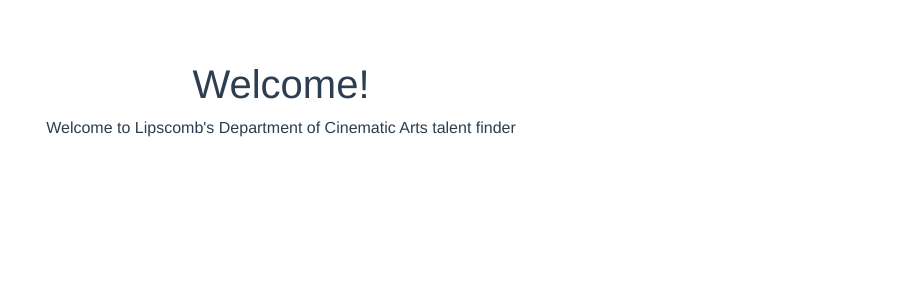
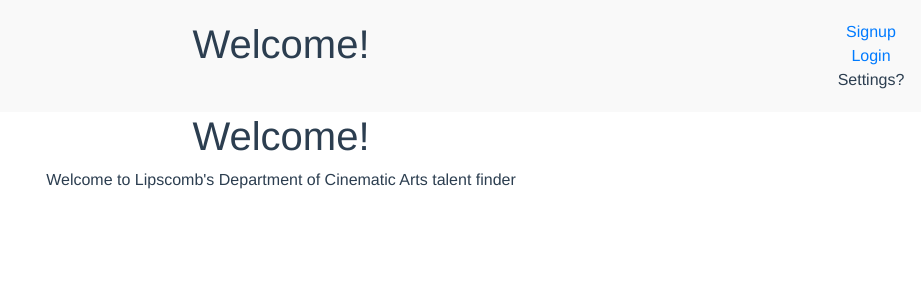
Before and after one commit to Lipscomb-CEA-App/Ceapp, a Vue app in the folder client/: page / in a window 1280 px wide. Shown: the top 300 px of the page, without its empty margins (359-1280 px from the left). Built offline with nearby package versions, Linux system fonts and the light colour scheme.

Commit message:
Add a header

```diff
--- a/client/src/App.vue
+++ b/client/src/App.vue
@@ -1,12 +1,18 @@
 <template>
 	<div id="app">
+		<site-header />
 		<router-view />
 	</div>
 </template>
 
 <script>
+import SiteHeader from './components/SiteHeader.vue';
+
 export default {
 	name: 'app',
+	components: {
+		SiteHeader,
+	},
 };
 </script>
 
@@ -17,6 +23,6 @@
 	-moz-osx-font-smoothing: grayscale;
 	text-align: center;
 	color: #2c3e50;
-	margin-top: 60px;
+	margin: 0;
 }
 </style>
--- /dev/null
+++ b/client/src/components/SiteHeader.vue
@@ -0,0 +1,81 @@
+<template>
+	<header>
+		<div class="aside"></div>
+
+		<div class="main">
+			<h1>Welcome!</h1>
+			<!--
+			<nav class="navbar navbar-expand">
+				<ul class="navbar-nav">
+					<li class="nav-item">
+						<router-link to="/" class="nav-link">Home</router-link>
+					</li>
+				</ul>
+			</nav>
+			-->
+		</div>
+
+		<div class="aside">
+			<!--
+			<div v-if="loggedIn">
+				<a href="#" @click.prevent="logout">Log out</a>
+			</div>
+			-->
+			<div>
+				<router-link to="/signup">Signup</router-link>
+			</div>
+			<div>
+				<router-link to="/login">Login</router-link>
+			</div>
+			<div>Settings?</div>
+		</div>
+	</header>
+</template>
+
+<script>
+export default {
+	name: 'site-header',
+};
+</script>
+
+<style scoped>
+header {
+	background-color: #f9f9f9;
+	padding: 20px 0;
+	display: flex;
+	content-justify: space-between;
+}
+
+.aside {
+	flex-basis: 100px;
+	flex-grow: 0;
+}
+
+.main {
+	flex-grow: 1;
+}
+
+.navbar-nav {
+	margin: 0 auto;
+}
+
+.nav-item {
+	background: linear-gradient(0deg, rgb(243, 243, 243) 0%, rgb(245, 245, 245) 100%);
+	border-radius: 5px;
+	margin: 0 8px;
+	border: 1px solid #eaeaea;
+}
+
+.nav-item:hover {
+	background: linear-gradient(0deg, rgb(243, 243, 243) 0%, rgb(228, 228, 228) 100%);
+}
+
+.nav-link {
+	color: #555;
+	position: relative;
+}
+
+.nav-link:hover {
+	top: 1px;
+}
+</style>
--- a/client/src/pages/Login.vue
+++ b/client/src/pages/Login.vue
@@ -1,6 +1,6 @@
 <template>
 	<div>
-		<h1>*your homepage*</h1>
+		<h1>Log in</h1>
 	</div>
 </template>
 
```
